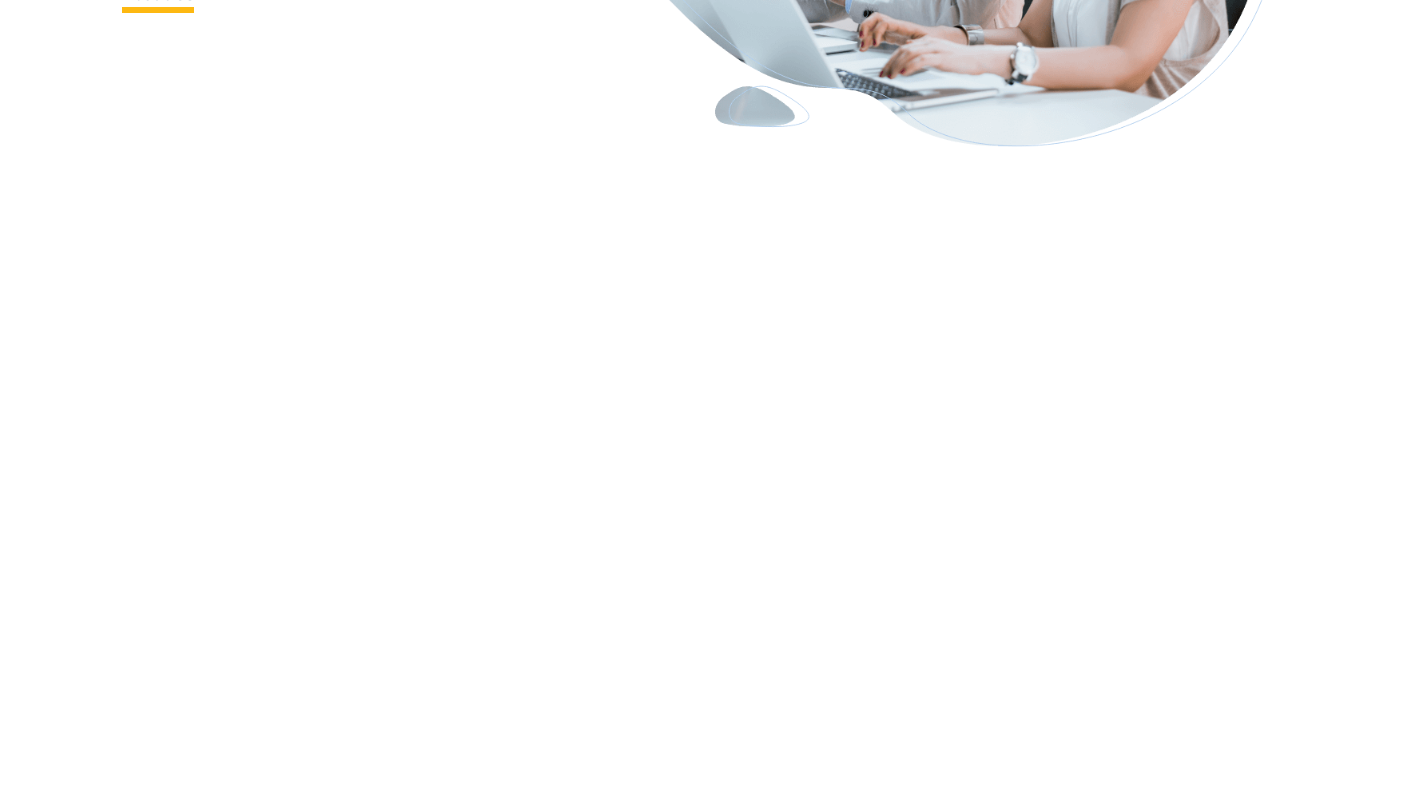
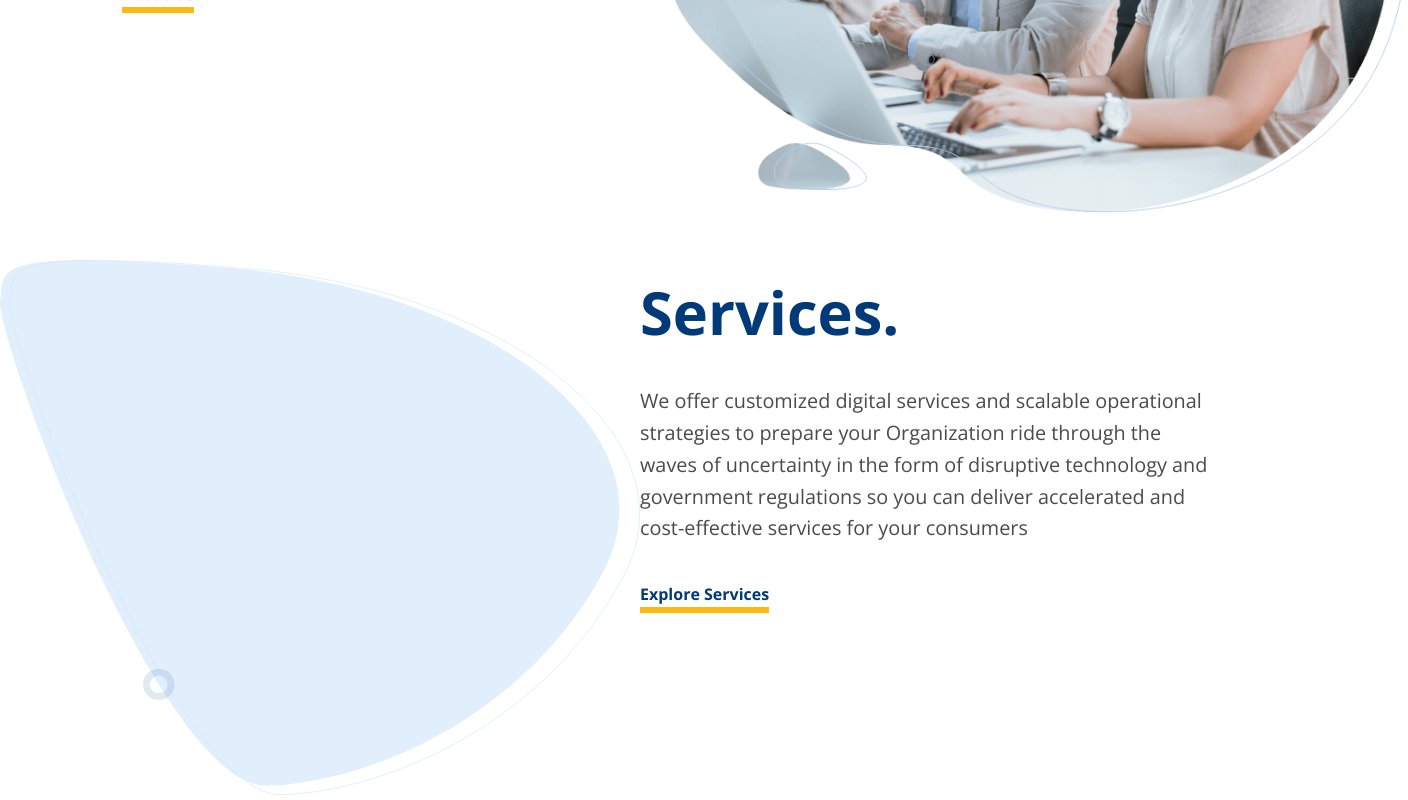
Before and after one commit to Shahzad6077/zaparetech-clone-react, a React (Create React App) app: page / in a window 1280 px wide. Shown: the part 1186-1986 px from the top of the page, 1408 px wide, since content can reach past the window. Before the commit the page ends 1343 px from the top, so only its background shows below. Built offline with nearby package versions, Linux system fonts and the light colour scheme.

Commit message:
Services Section added

```diff
--- a/src/App.js
+++ b/src/App.js
@@ -1,11 +1,17 @@
 import { Layout, TitleBox } from "./Utils";
-import { Header, BannerSection, AboutSection } from "./Components";
+import {
+  Header,
+  BannerSection,
+  AboutSection,
+  ServicesSection,
+} from "./Components";
 function App() {
   return (
     <Layout>
       <Header />
       <BannerSection />
       <AboutSection />
+      <ServicesSection />
     </Layout>
   );
 }
--- a/src/Components/HomeSections/About/index.js
+++ b/src/Components/HomeSections/About/index.js
@@ -6,7 +6,6 @@ import useStyles from "./styles";
 const AboutSection = ({ infoContent }) => {
   const classes = useStyles();
 
-  console.log(infoContent);
   return (
     <TwoSidedLayout
       classes={classes}
--- a/src/Components/HomeSections/About/styles.js
+++ b/src/Components/HomeSections/About/styles.js
@@ -63,9 +63,12 @@ export const useInfoStyles = makeStyles((theme) => ({
       justifyContent: "flex-end",
 
       "& img": {
-        maxWidth: "100%",
+        maxWidth: "150%",
+        width: "115%",
+        position: "absolute",
+        zIndex: "-1",
         top: "-75px",
-        position: "absolute",
+        right: "-20%",
       },
     },
   },
--- /dev/null
+++ b/src/Components/HomeSections/Services/ServicesItemSide.js
@@ -0,0 +1,18 @@
+import React from "react";
+import { ReactComponent as OvalShape } from "./../../../Assets/oval.svg";
+import useStyles from "./styles";
+import { Box } from "@material-ui/core";
+
+const ServicesItemSide = () => {
+  const classes = useStyles();
+  return (
+    <>
+      <div className={classes.shapeWrapper}>
+        <OvalShape width="100%" height="100%" />
+      </div>
+      <Box></Box>
+    </>
+  );
+};
+
+export default ServicesItemSide;
--- /dev/null
+++ b/src/Components/HomeSections/Services/index.js
@@ -0,0 +1,29 @@
+import React from "react";
+import PropTypes from "prop-types";
+import { InfoBox, TwoSidedLayout } from "../../../Utils";
+
+import ServicesItemSide from "./ServicesItemSide";
+import useStyles from "./styles";
+
+const ServicesSection = (props) => {
+  const classes = useStyles();
+
+  return (
+    <TwoSidedLayout
+      classes={classes}
+      LeftComponent={<ServicesItemSide />}
+      RightComponent={
+        <InfoBox
+          title="Services."
+          content="We offer customized digital services and scalable operational strategies to prepare your Organization ride through the waves of uncertainty in the form of disruptive technology and government regulations so you can deliver accelerated and cost-effective services for your consumers"
+          bottomLinkTxt="Explore Services"
+          onWhichSide="right"
+        />
+      }
+    />
+  );
+};
+
+ServicesSection.propTypes = {};
+
+export default ServicesSection;
--- /dev/null
+++ b/src/Components/HomeSections/Services/styles.js
@@ -0,0 +1,37 @@
+import { makeStyles } from "@material-ui/core";
+
+const useStyles = makeStyles((theme) => ({
+  root: {
+    margin: "2rem auto",
+    [theme.breakpoints.up("md")]: {
+      marginTop: "18%",
+    },
+  },
+
+  // THIS IS Illustration Wrapper
+  leftSideClassName: {},
+  leftWrapper: {
+    position: "relative",
+  },
+  // THIS IS Illustration Wrapper
+  rightSideClassName: {
+    display: "flex",
+    alignItems: "center",
+  },
+  // this is box inside side
+  rightWrapper: {
+    width: "100%",
+  },
+
+  shapeWrapper: {
+    position: "absolute",
+    width: "100%",
+    "& svg": {
+      [theme.breakpoints.down("sm")]: {
+        width: "85%",
+      },
+    },
+  },
+}));
+
+export default useStyles;
--- a/src/Components/index.js
+++ b/src/Components/index.js
@@ -1,3 +1,4 @@
 export { default as Header } from "./Header/index";
 export { default as BannerSection } from "./HomeSections/Banner/index";
 export { default as AboutSection } from "./HomeSections/About/index";
+export { default as ServicesSection } from "./HomeSections/Services/index";
--- a/src/Utils/InfoBox/index.js
+++ b/src/Utils/InfoBox/index.js
@@ -32,7 +32,7 @@ const useStyles = makeStyles((theme) => ({
       },
       [theme.breakpoints.up("md")]: {
         marginBottom: "2.4rem",
-        textAlign: `${props.onWhichSide}`,
+        textAlign: `left`,
         fontSize: "calc(1.8em + 1.6vw)",
       },
       [theme.breakpoints.up("lg")]: {
--- a/src/Utils/Title/index.js
+++ b/src/Utils/Title/index.js
@@ -47,7 +47,6 @@ const Title = ({ title, className, to, justifyContent }) => {
     elem.animate([{ width }], {
       duration: 150,
     }).onfinish = () => {
-      console.log("finish");
       elem.style.width = width;
     };
   };
```
Also changed, not shown: src/Assets/oval.svg (added), 1 other file (tests, documents, lock files or other folders).
